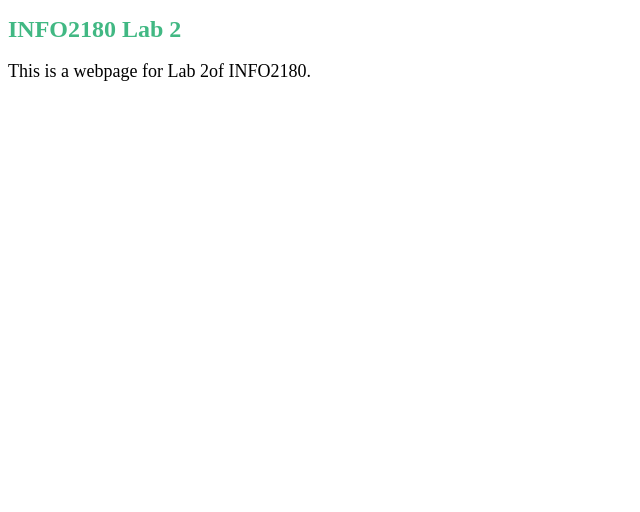
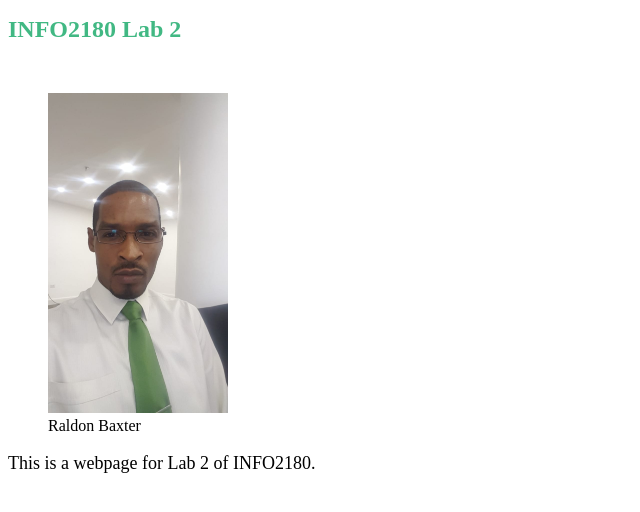
Before and after one commit to Don-Droid/info2180-lab2, a plain HTML site: page index.html in a window 1280 px wide. Shown: the whole page, without its empty margins (0-640 px from the left). Drawn offline with Linux system fonts and the light colour scheme.

Commit message:
second Commit

```diff
--- a/index.html
+++ b/index.html
@@ -9,7 +9,12 @@
  </head>
  <body>
    <h1>INFO2180 Lab 2</h1>
-   <p>This is a webpage for Lab 2of INFO2180.</p>
+   <br>
+   <figure>
+     <img src="Me.jpeg" alt="Photo of Author" style="width:179.75px;height:320px;"/>
+     <figcaption>Raldon Baxter</figcaption>
+   </figure>
+   <p>This is a webpage for Lab 2 of INFO2180.</p>
    </body>
 
 </html>
```
Also changed, not shown: ME.jpeg (added).
